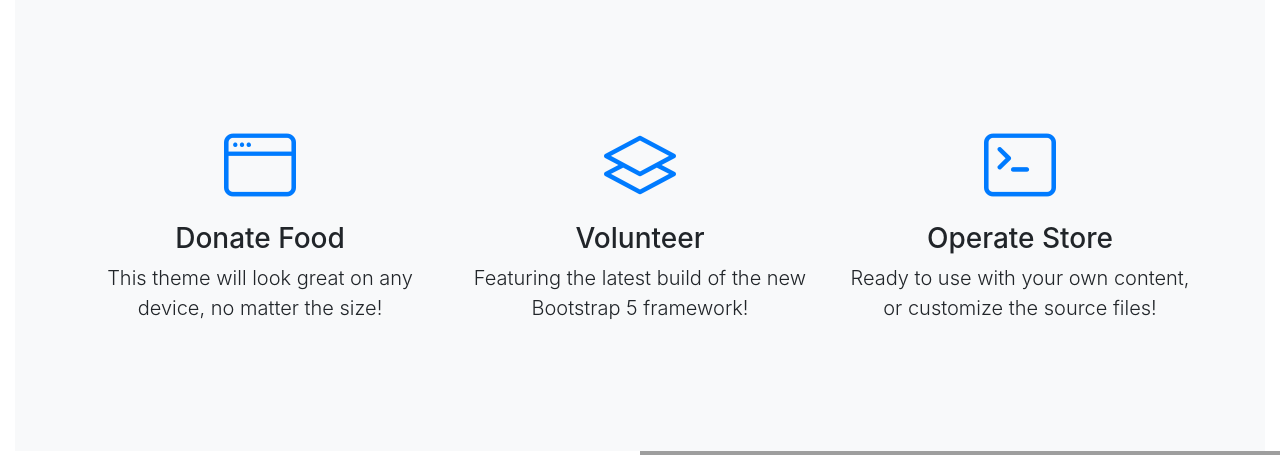
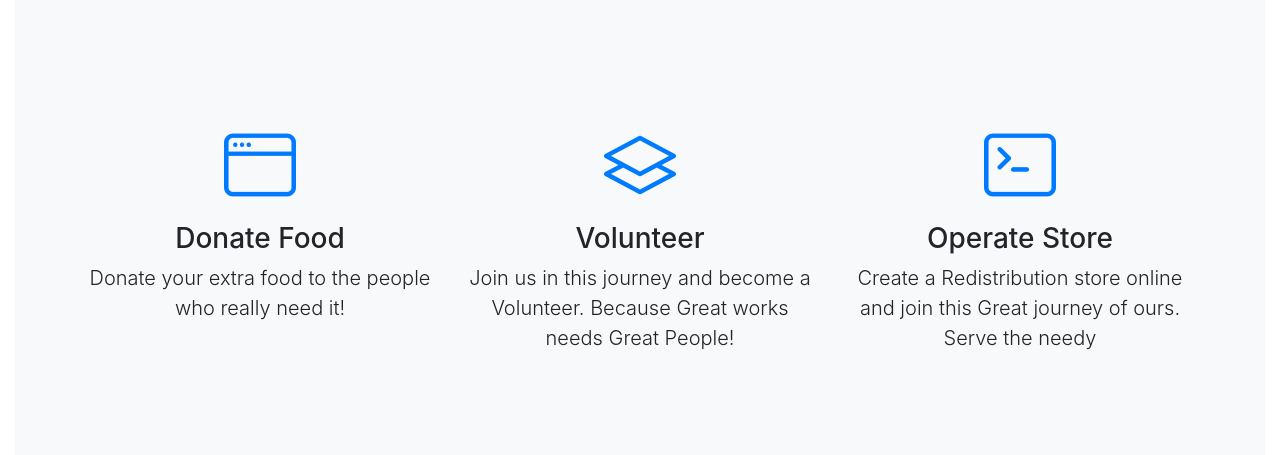
Before and after one commit to ifratrawak/SWE-Project, a Django app: page / in a window 1280 px wide. Shown: the part 475-930 px from the top of the page. Run offline with Django 4.2, Linux system fonts and the light colour scheme; some libraries are stand-ins or nearby versions; grey boxes are pictures that could not be loaded.

Commit message:
5th commit by Rais

```diff
--- a/donations1/templates/become_doner.html
+++ b/donations1/templates/become_doner.html
@@ -81,7 +81,7 @@
 
        <!-- Button trigger modal -->
 <button type="button" class="btn btn-primary" data-bs-toggle="modal" data-bs-target="#exampleModal2">
-  Click here to Donate $
+  Donate $
 </button>
 <!-- Modal -->
 <div class="modal fade" id="exampleModal2" tabindex="-1" aria-labelledby="exampleModalLabel2" aria-hidden="true">
--- a/templates/home.html
+++ b/templates/home.html
@@ -37,7 +37,7 @@
                         <div class="features-icons-item mx-auto mb-5 mb-lg-0 mb-lg-3">
                             <div class="features-icons-icon d-flex"><i class="bi-window m-auto text-primary"></i></div>
                             <h3>Donate Food</h3>
-                            <p class="lead mb-0">This theme will look great on any device, no matter the size!</p>
+                            <p class="lead mb-0">Donate your extra food to the people who really need it!</p>
                         </div>
                     </div>
                     <div class="col-lg-4">
@@ -45,7 +45,7 @@
                             <div class="features-icons-icon d-flex"><i class="bi-layers m-auto text-primary"></i></div>
 {#                            <a href="{% url 'volunteer-profile' %}"></a>#}
                             <h3>Volunteer</h3>
-                            <p class="lead mb-0">Featuring the latest build of the new Bootstrap 5 framework!</p>
+                            <p class="lead mb-0">Join us in this journey and become a Volunteer. Because Great works needs Great People!</p>
                         </div>
                     </div>
                     <div class="col-lg-4">
@@ -54,7 +54,7 @@
 {#                            <a href="{% url 'all-stores' %}"></a>#}
                                 <h3>Operate Store</h3>
 
-                            <p class="lead mb-0">Ready to use with your own content, or customize the source files!</p>
+                            <p class="lead mb-0">Create a Redistribution store online and join this Great journey of ours. Serve the needy</p>
                         </div>
                     </div>
 
--- a/volunteers/templates/volunteer_profile.html
+++ b/volunteers/templates/volunteer_profile.html
@@ -16,7 +16,11 @@
             <div class="container">
                 <div class="text-center my-5">
                     <h1 class="fw-bolder">Volunteer Profile Page</h1>
-                    <p class="lead mb-0">A Bootstrap 5 starter layout for your next blog homepage</p>
+                    {% if user.is_authenticated %}
+                    <p class="lead mb-0"><a href="{% url 'volunteer-reg' %}">Register As a Vounteer</a></p>
+                    {% else %}
+                    <p class="lead mb-0"><a href="{% url 'login' %}">Register As a Vounteer</a></p>
+                    {% endif %}
                     <br><br>
                 </div>
             </div>
```
Also changed, not shown: db.sqlite3, media/images/products/brown_sugar.jpeg (added), media/images/stores/images_2.jpg (added), media/images/stores/logo-for-grocery-store-vector-22845012.jpg (added), media/images/users/240926168_2937248786542815_3419436037202914667_n_2.jpg (added).
